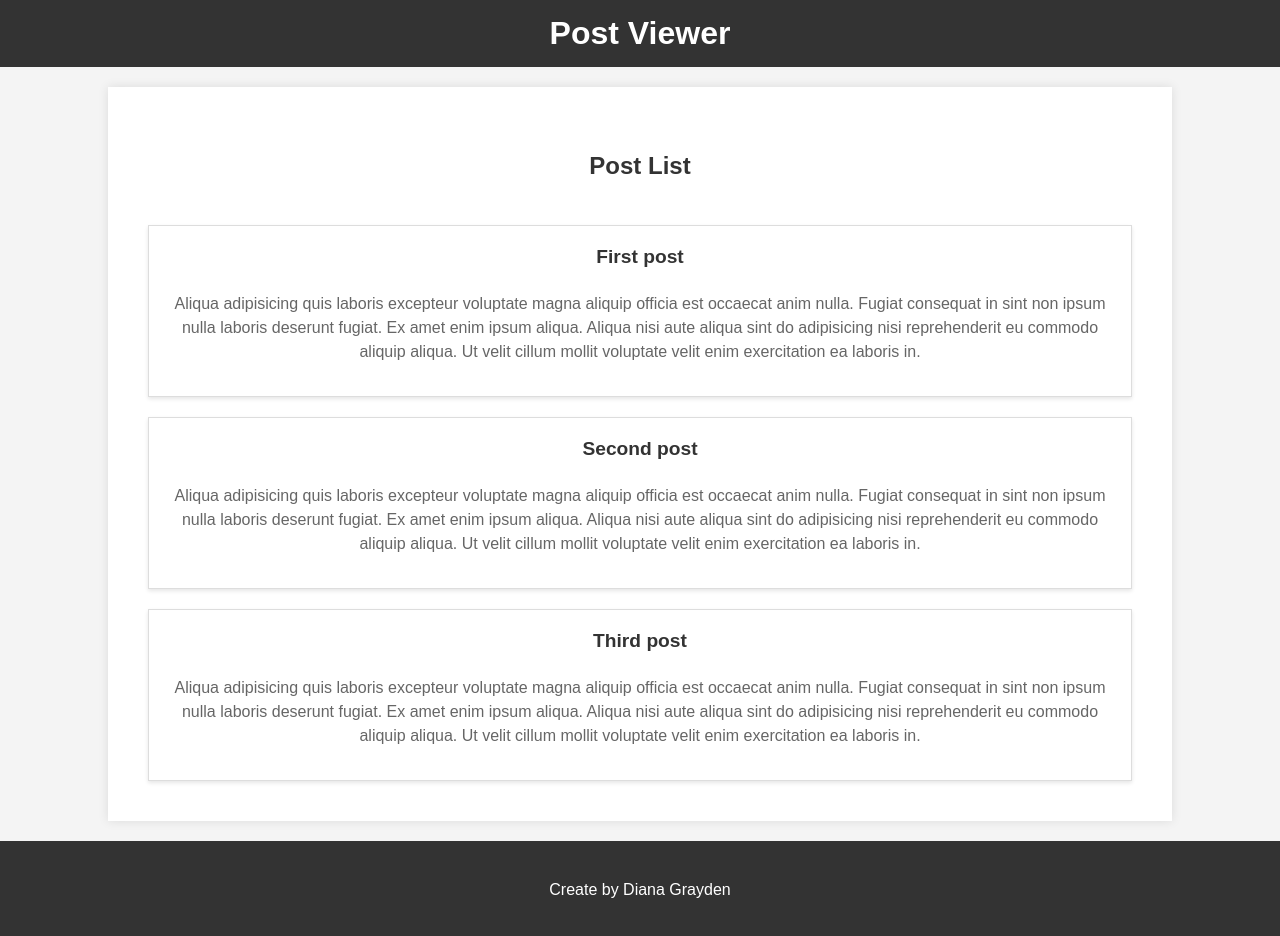
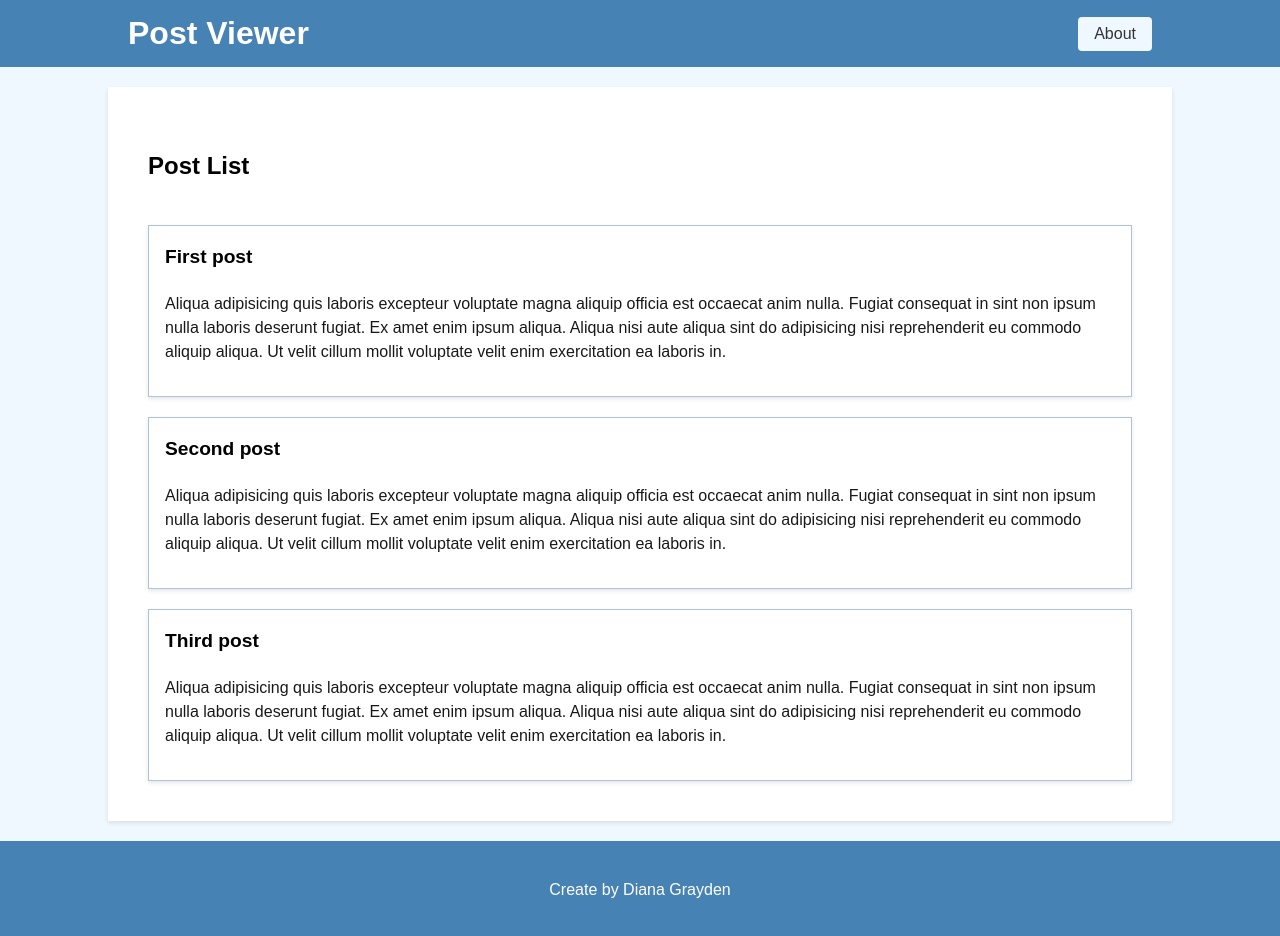
Before and after one commit to digrayden/Post-Viewer, a React (Vite) app in the folder post-viewer-app/: page / in a window 1280 px wide. Shown: the top 936 px of the page. Built offline with nearby package versions, Linux system fonts and the light colour scheme.

Commit message:
feat: add code for button and change styles

```diff
--- a/post-viewer-app/src/App.css
+++ b/post-viewer-app/src/App.css
@@ -1,53 +1,93 @@
+:root {
+  --bg-color: #f0f8ff;
+  --text-color: #333;
+  --header-footer-bg: #4682b4;
+  --header-footer-text: #fff;
+  --main-bg: #fff;
+  --main-text: #000000;
+  --card-shadow: 0 2px 4px rgba(0, 0, 0, 0.1);
+  --card-border: #b0c4de;
+  --primary-color: #f0f8ff;
+  --primary-hover: #b7ddff;
+  --secondary-color: #f0f8ff;
+  --secondary-hover: #b7ddff;
+  --hover-bg-light: rgba(0, 0, 0, 0.05);
+}
+
+.dark {
+  --bg-color: #0a192f;
+  --text-color: #ffffff;
+  --header-footer-bg: #112240;
+  --header-footer-text: #fdfdfd;
+  --main-bg: #172a45;
+  --main-text: #ffffff;
+  --card-shadow: 0 2px 4px rgba(0, 0, 0, 0.3);
+  --card-border: #303f60;
+  --primary-color: #1f4068;
+  --primary-hover: #2a4d7a;
+  --secondary-color: #1f4068;
+  --secondary-hover: #2a4d7a;
+  --hover-bg-light: rgba(255, 255, 255, 0.05);
+}
+
 body {
   font-family: Arial, sans-serif;
   line-height: 1.6;
   margin: 0;
   padding: 0;
-  background-color: #f4f4f4;
-  color: #333;
+  background-color: var(--bg-color);
+  color: var(--text-color);
   display: flex;
   flex-direction: column;
-  justify-content: space-between;
+  transition: background-color 0.3s, color 0.3s;
 }
 
-#root {
-  margin: 0 auto;
-  text-align: center;
+#root, .container {
+  display: flex;
+  flex-direction: column;
+  flex: 1;
 }
 
-.container {
+.header {
+  background: var(--header-footer-bg);
+  color: var(--header-footer-text);
+  padding: 1rem 0;
   display: flex;
-  flex-direction: column;
-  min-height: 100vh;
-  width: 100vw;
+  justify-content: center;
+}
+
+.header_content {
+  display: flex;
+  justify-content: space-between;
+  align-items: center;
+  width: 80%;
+}
+
+.header_title {
+  margin: 0;
+  font-size: 2rem;
+}
+
+.header_buttons {
+  display: flex;
+  gap: 20px;
 }
 
 .main {
   width: 80%;
   margin: 20px auto;
   padding: 20px;
-  background: #ffffff;
-  box-shadow: 0 0 10px rgba(0, 0, 0, 0.1);
+  background: var(--main-bg);
+  box-shadow: var(--card-shadow);
+  flex: 1;
+  color: var(--main-text);
 }
 
-.header {
-  background: #333;
-  color: #ffffff;
-  padding: 1rem 0;
-}
-
-.header_title {
-  text-align: center;
-  margin: 0;
-  font-size: 2rem;
-}
 .footer {
   text-align: center;
   padding: 20px 0;
-  background: #333;
-  color: #ffffff;
-  bottom: 0;
-  width: 100%;
+  background: var(--header-footer-bg);
+  color: var(--header-footer-text);
 }
 
 .post-list {
@@ -55,25 +95,66 @@ body {
   gap: 20px;
   padding: 20px;
 }
-
 .post-list_title {
-  color: #333;
+  color: var(--main-text);
 }
-
 .post-card {
-  border: 1px solid #ddd;
+  border: 1px solid var(--card-border);
   padding: 16px;
-  background-color: white;
-  box-shadow: 0 2px 4px rgba(0, 0, 0, 0.1);
+  background-color: var(--main-bg);
+  box-shadow: var(--card-shadow);
 }
 
 .post-card_title {
   margin-top: 0;
-  color: #333;
+  color: var(--main-text);
   font-size: 1.2rem;
 }
 
 .post-card_body {
-  color: #666;
   line-height: 1.5;
+  opacity: 0.9;
 }
+
+.button {
+  border: none;
+  border-radius: 4px;
+  cursor: pointer;
+  transition: all 0.2s ease;
+  display: inline-flex;
+  align-items: center;
+  justify-content: center;
+}
+
+.button.sm {
+  padding: 0.25rem 0.5rem;
+  font-size: 0.875rem;
+}
+
+.button.md {
+  padding: 0.5rem 1rem;
+  font-size: 1rem;
+}
+
+.button.lg {
+  padding: 0.75rem 1.5rem;
+  font-size: 1.125rem;
+}
+
+.button.primary {
+  background-color: var(--primary-color);
+  color: var(--text-color);
+}
+
+.button.primary:hover {
+  background-color: var(--primary-hover);
+}
+
+.button.secondary {
+  background-color: var(--secondary-color);
+  color: var(--text-color);
+}
+
+.button.secondary:hover {
+  background-color: var(--secondary-hover);
+}
--- a/post-viewer-app/src/shared/ui/Button/Button.tsx
+++ b/post-viewer-app/src/shared/ui/Button/Button.tsx
@@ -0,0 +1,25 @@
+import type { ComponentProps } from 'react';
+
+type ButtonProps = ComponentProps<'button'> & {
+  variant?: 'primary' | 'secondary';
+  size?: 'sm' | 'md' | 'lg';
+};
+
+const Button = ({
+  children,
+  variant = 'primary',
+  size = 'md',
+  ...props
+}: ButtonProps) => {
+
+  return (
+    <button
+      className={`button ${variant} ${size}`}
+      {...props}
+    >
+      {children}
+    </button>
+  );
+};
+
+export default Button;
--- a/post-viewer-app/src/widgets/LayoutHeader/Header.tsx
+++ b/post-viewer-app/src/widgets/LayoutHeader/Header.tsx
@@ -1,9 +1,17 @@
+import Button from '../../shared/ui/Button/Button'
+
 const Header = () => {
+
   return (
-  <header className="header">
-    <h1 className="header_title">Post Viewer</h1>
-  </header>
-  );
-};
+    <header className="header">
+      <div className="header_content">
+        <h1 className="header_title">Post Viewer</h1>
+        <div className="header_buttons">
+          <Button>About</Button>
+        </div>
+      </div>
+    </header>
+  )
+}
 
 export default Header
--- a/post-viewer-app/src/widgets/PostList/PostList.tsx
+++ b/post-viewer-app/src/widgets/PostList/PostList.tsx
@@ -1,4 +1,5 @@
 import PostCard from "../../entities/post/ui/PostCard";
+import { Fragment } from "react";
 
 const somePosts = [
   {id: 1, title: 'First post', body: 'Aliqua adipisicing quis laboris excepteur voluptate magna aliquip officia est occaecat anim nulla. Fugiat consequat in sint non ipsum nulla laboris deserunt fugiat. Ex amet enim ipsum aliqua. Aliqua nisi aute aliqua sint do adipisicing nisi reprehenderit eu commodo aliquip aliqua. Ut velit cillum mollit voluptate velit enim exercitation ea laboris in.'},
@@ -11,7 +12,9 @@ const PostList = () => {
     <div className="post-list">
       <h2 className="post-list_title">Post List</h2>
       {somePosts.map((post) => (
-        <PostCard key={post.id} post={post} />
+        <Fragment key={post.id}>
+          <PostCard post={post} />
+        </Fragment>
       ))}
     </div>
   );
```
Also changed, not shown: post-viewer-app/src/shared/lib/theme/ThemeProvider.jsx (deleted).
